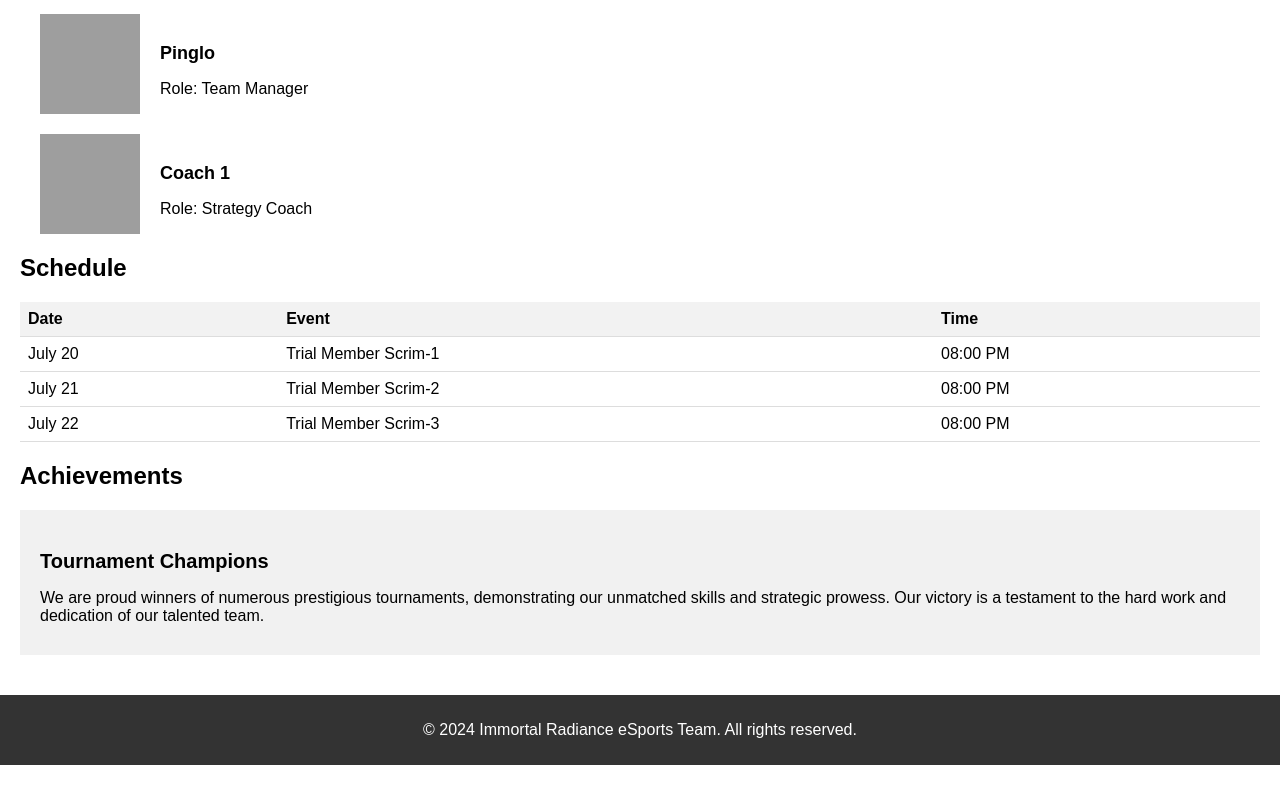
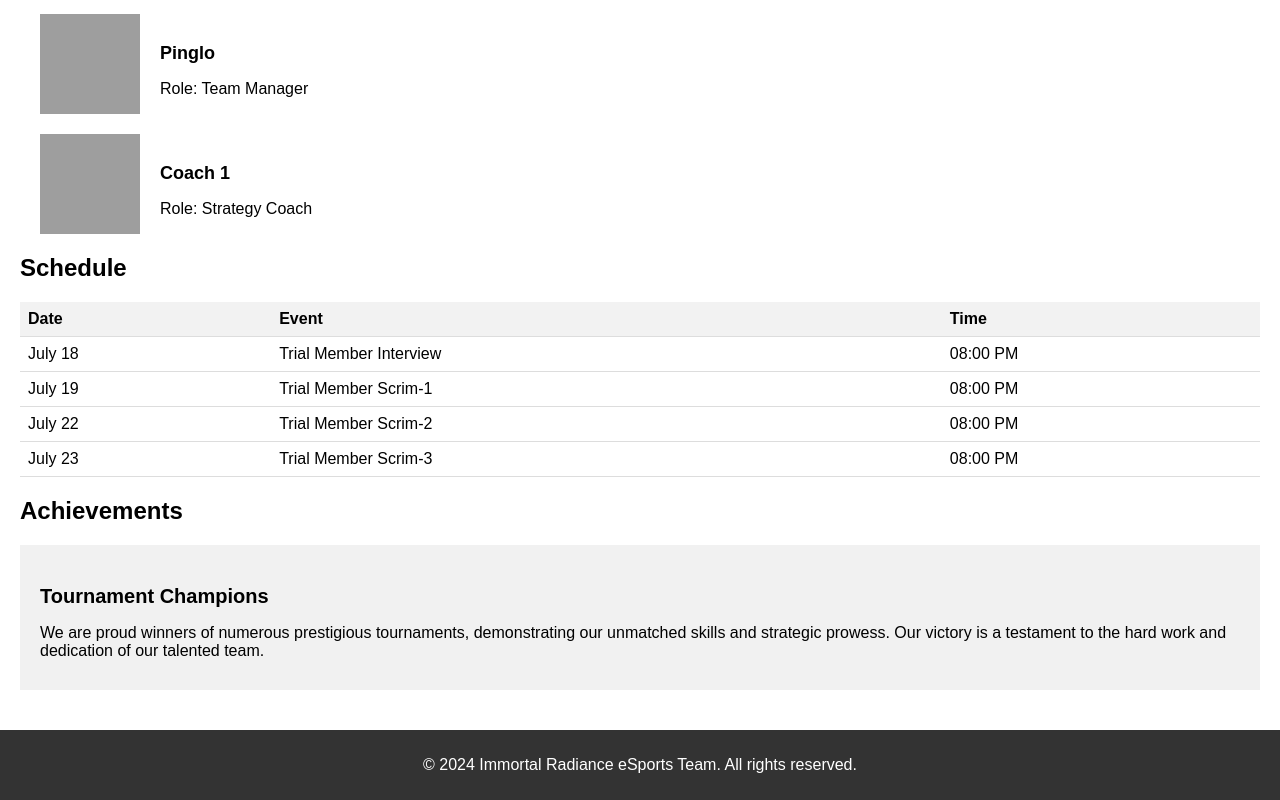
Before and after one commit to ImanuelRava/Immortal-Radiance, a plain HTML site: page index.html in a window 1280 px wide. Shown: the part 1413-2213 px from the top of the page. Before the commit the page ends 2178 px from the top, so only its background shows below. Drawn offline with Linux system fonts and the light colour scheme; grey boxes are pictures that could not be loaded.

Commit message:
Update index.html

```diff
--- a/index.html
+++ b/index.html
@@ -219,17 +219,22 @@
         <th>Time</th>
       </tr>
       <tr>
-        <td>July 20</td>
+        <td>July 18</td>
+        <td>Trial Member Interview</td>
+        <td>08:00 PM</td>
+      </tr>
+      <tr>
+        <td>July 19</td>
         <td>Trial Member Scrim-1</td>
         <td>08:00 PM</td>
       </tr>
       <tr>
-        <td>July 21</td>
+        <td>July 22</td>
         <td>Trial Member Scrim-2</td>
         <td>08:00 PM</td>
       </tr>
       <tr>
-        <td>July 22</td>
+        <td>July 23</td>
         <td>Trial Member Scrim-3</td>
         <td>08:00 PM</td>
       </tr>
```
